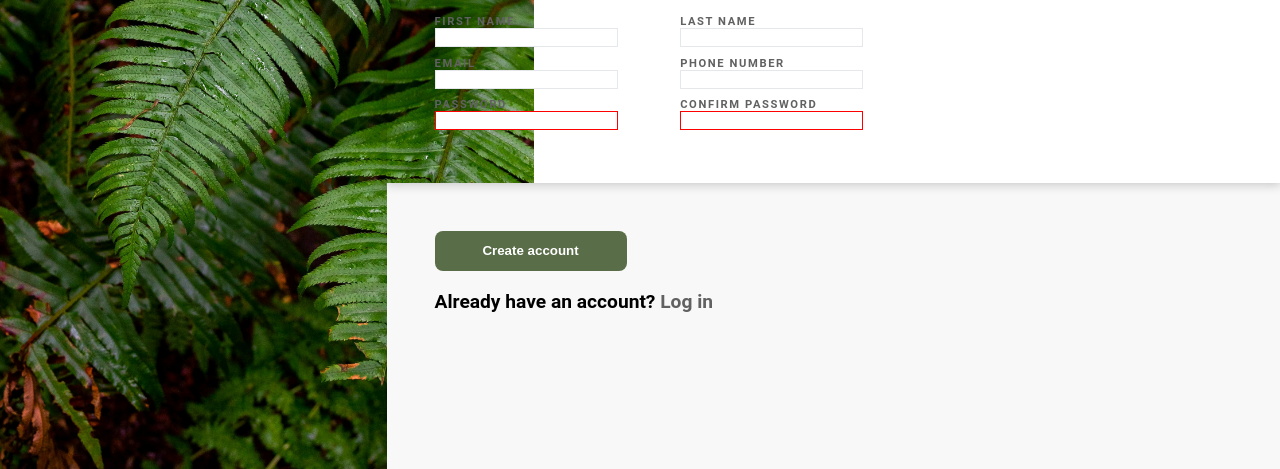
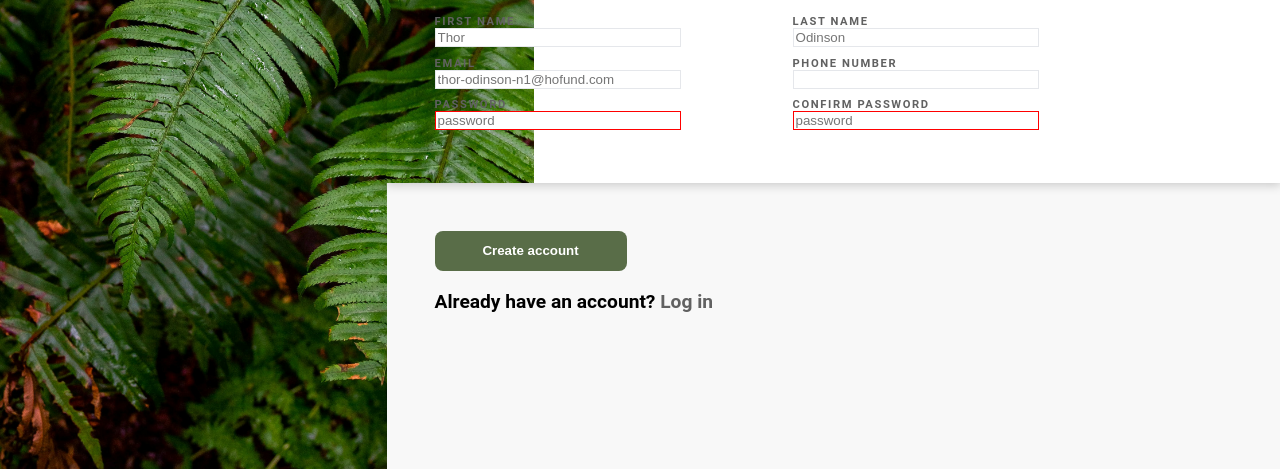
Before and after one commit to xRyukx3/odin-sign-up-form, a plain HTML site: page index.html in a window 1280 px wide. Shown: the part 331-800 px from the top of the page. Drawn offline with Linux system fonts and the light colour scheme; a web font is replaced by a local one.

Commit message:
Add input placeholders

```diff
--- a/index.html
+++ b/index.html
@@ -27,11 +27,21 @@
           <fieldset>
             <div class="form-group">
               <label id="first-name" for="first-name">First name</label>
-              <input type="text" id="first-name" name="first-name" />
+              <input
+                type="text"
+                id="first-name"
+                name="first-name"
+                placeholder="Thor"
+              />
             </div>
             <div class="form-group">
               <label id="last-name" for="last-name">Last name</label>
-              <input type="text" id="last-name" name="last-name" />
+              <input
+                type="text"
+                id="last-name"
+                name="last-name"
+                placeholder="Odinson"
+              />
             </div>
           </fieldset>
           <fieldset>
@@ -41,6 +51,7 @@
                 type="email"
                 id="user-email"
                 name="email"
+                placeholder="thor-odinson-n1@hofund.com"
                 pattern="/\S+@\.com/"
               />
             </div>
@@ -57,6 +68,7 @@
                 id="user-password"
                 name="password"
                 pattern="/\w{1,8}/g"
+                placeholder="password"
                 required
               />
             </div>
@@ -67,6 +79,7 @@
                 id="confirm-password"
                 name="confirm-password"
                 pattern="/\w{1,8}/g"
+                placeholder="password"
                 required
               />
             </div>
--- a/style.css
+++ b/style.css
@@ -90,9 +90,11 @@ body {
           display: flex;
           justify-content: space-between;
           & .form-group {
+            padding-right: 7rem;
             display: flex;
             flex-direction: column;
             & input {
+              width: 15rem;
               border: 1px solid #e5e7eb;
             }
             & input:focus {
```
